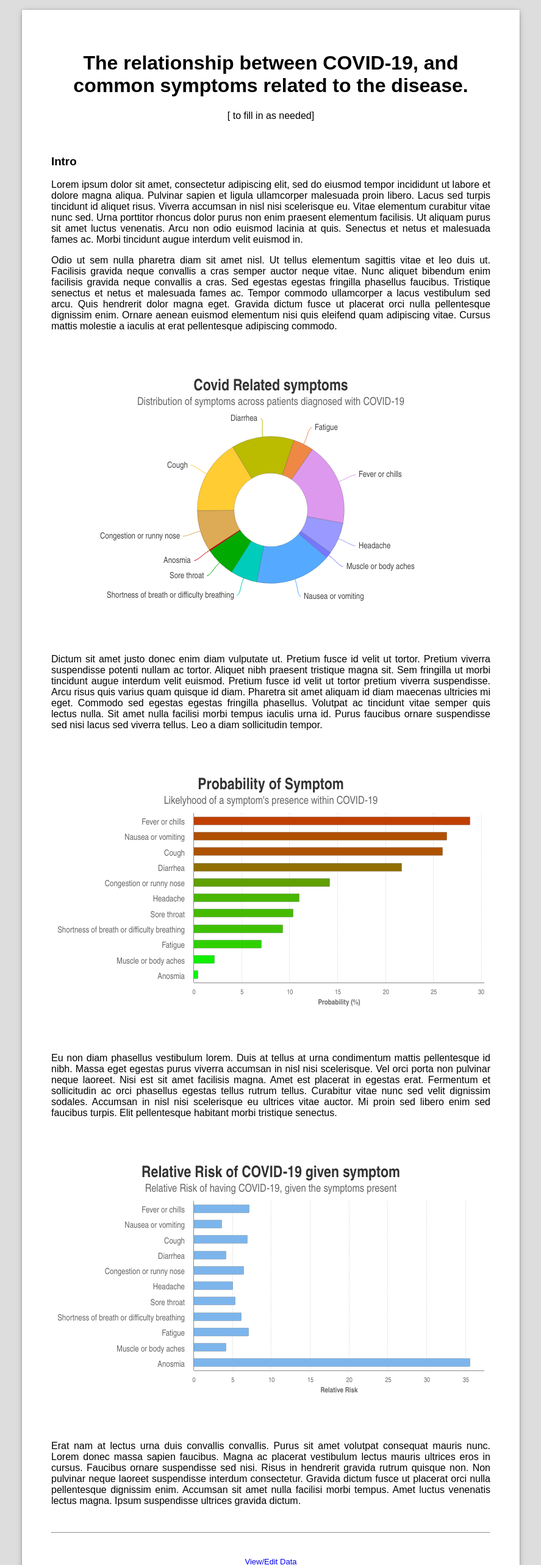
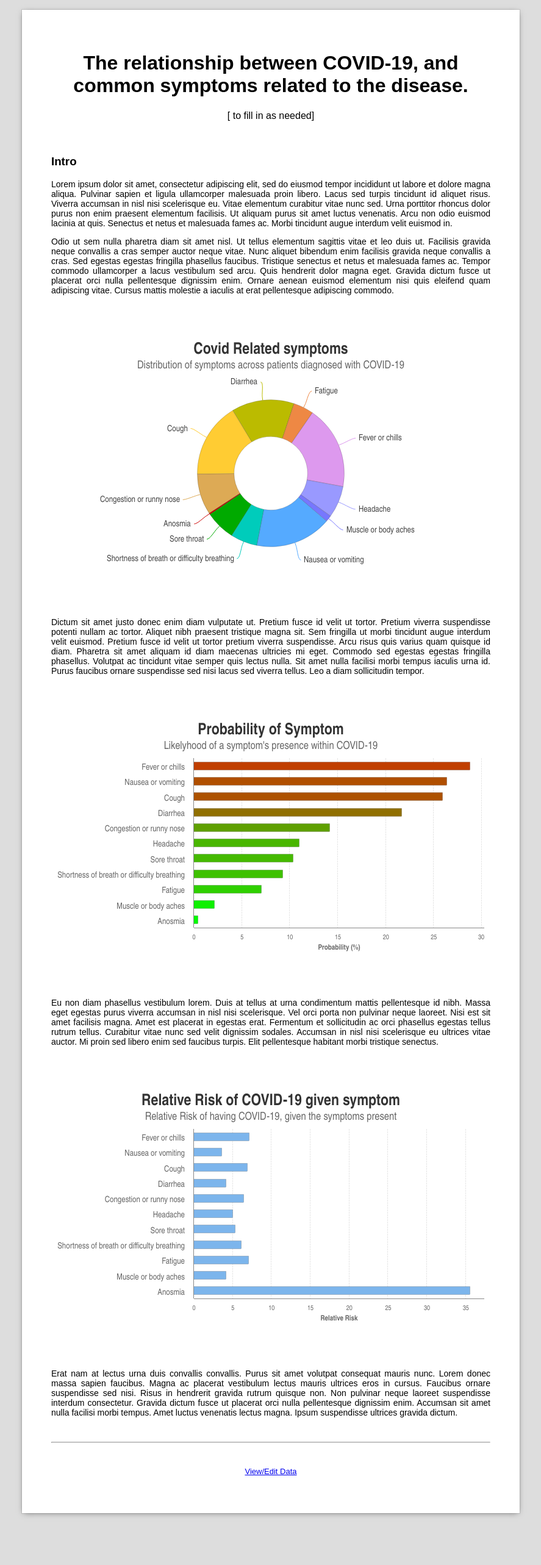
Before and after one commit to smart-on-fhir/covid-symptom-risk-ctakes, a React (Create React App) app: page / in a window 1280 px wide. Shown: the top 2566 px of the page at 61% size, without its empty margins (196-1083 px from the left). After the commit the page ends 2497 px from the top, so only its background shows below. Built offline with nearby package versions, Linux system fonts and the light colour scheme.

Commit message:
More updates

```diff
--- a/src/components/App.tsx
+++ b/src/components/App.tsx
@@ -53,12 +53,12 @@ export default function App() {
 
     return (
         <div>
-            <h1 style={{ textAlign: "center" }}>The relationship between COVID-19, and common symptoms related to the disease.</h1>
+            <h1 style={{ textAlign: "center"}}>The relationship between COVID-19, and common symptoms related to the disease.</h1>
             <div style={{ textAlign: "center" }}>[ to fill in as needed]</div>
             <br/>
             <br/>
             <h3>Intro</h3>
-            <p>
+            <p style={{fontSize: "14px"}}>
               Lorem ipsum dolor sit amet, consectetur adipiscing elit, sed do
               eiusmod tempor incididunt ut labore et dolore magna aliqua.
               Pulvinar sapien et ligula ullamcorper malesuada proin libero.
@@ -70,7 +70,7 @@ export default function App() {
               ac. Morbi tincidunt augue interdum velit euismod in.
             </p>
 
-            <p>
+            <p style={{fontSize: "14px"}}>
               Odio ut sem nulla pharetra diam sit amet nisl. Ut tellus elementum
               sagittis vitae et leo duis ut. Facilisis gravida neque convallis a
               cras semper auctor neque vitae. Nunc aliquet bibendum enim
@@ -85,7 +85,7 @@ export default function App() {
 
             <SymptomChart data={data} />
 
-            <p>
+            <p style={{fontSize: "14px"}}>
               Dictum sit amet justo donec enim diam vulputate ut. Pretium fusce
               id velit ut tortor. Pretium viverra suspendisse potenti nullam ac
               tortor. Aliquet nibh praesent tristique magna sit. Sem fringilla
@@ -101,7 +101,7 @@ export default function App() {
 
             <ProbabilityChart data={data} />
 
-            <p>
+            <p style={{fontSize: "14px"}}>
               Eu non diam phasellus vestibulum lorem. Duis at tellus at urna
               condimentum mattis pellentesque id nibh. Massa eget egestas purus
               viverra accumsan in nisl nisi scelerisque. Vel orci porta non
@@ -115,7 +115,7 @@ export default function App() {
 
             <RelativeRiskChart data={data} />
 
-            <p>
+            <p style={{fontSize: "14px"}}>
               Erat nam at lectus urna duis convallis convallis. Purus sit amet
               volutpat consequat mauris nunc. Lorem donec massa sapien faucibus.
               Magna ac placerat vestibulum lectus mauris ultrices eros in cursus.
```
